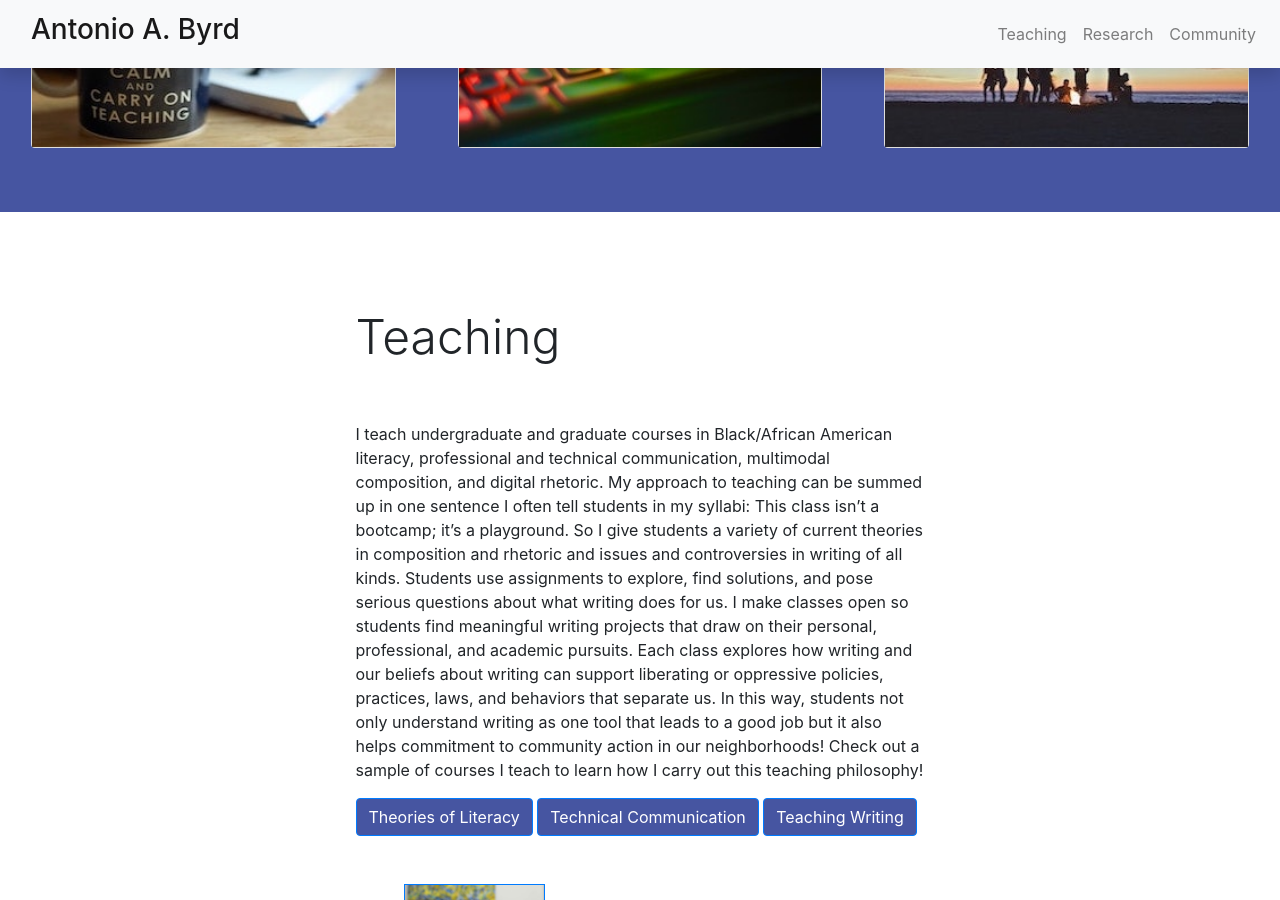
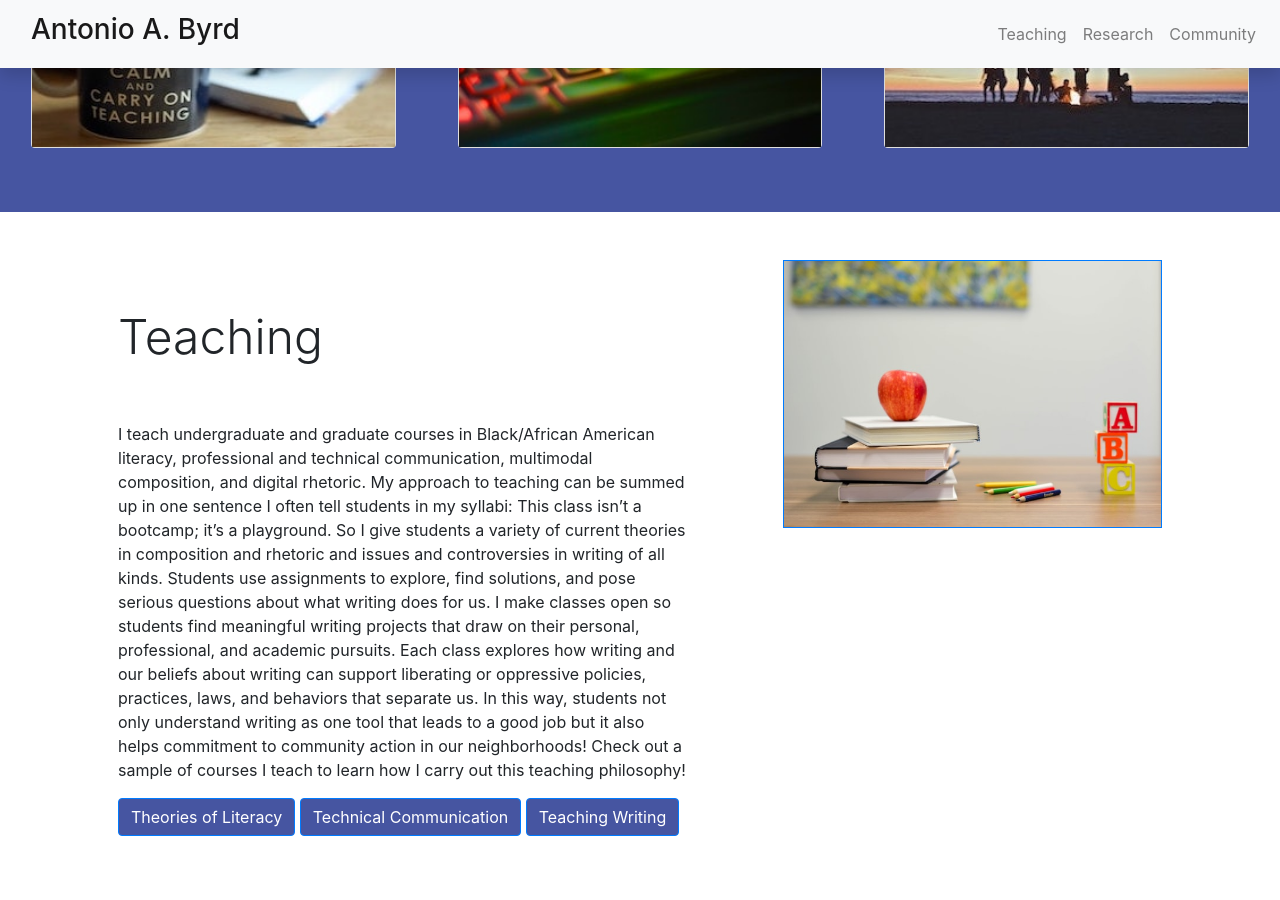
Before and after one commit to abyrd15/abyrd15.github.io, a Jekyll site: the page built from index.markdown, in a window 1280 px wide and 900 px high, scrolled down 1489 px. Built offline with Jekyll 4.4.1, drawn with Linux system fonts in a browser that asks for light colours; nearby versions of some CDN libraries.

Commit message:
Returned code to fix photo

```diff
--- a/_includes/home/section_teaching.html
+++ b/_includes/home/section_teaching.html
@@ -26,6 +26,7 @@
                           </div>
                         </div>
                     </div>
+
                     <div class="modal fade" id="technical_comm" tabindex="-1" aria-labelledby="exampleModalLabel" aria-hidden="true">
                         <div class="modal-dialog">
                           <div class="modal-content">
@@ -42,7 +43,8 @@
                           </div>
                         </div>
                     </div>
-                    <div class="modal fade" id="teaching_writing" tabindex="-1" aria-labelledby="exampleModalLabel" aria-hidden="true">
+
+                    <div class="modal fade" id="technical_comm" tabindex="-1" aria-labelledby="exampleModalLabel" aria-hidden="true">
                         <div class="modal-dialog">
                           <div class="modal-content">
                             <div class="modal-header">
@@ -58,6 +60,17 @@
                           </div>
                         </div>
                     </div>
+
+
+                          <div id="collapseThree" class="collapse" aria-labelledby="headingThree" data-parent="#accordionExample">
+                            <div class="accordion-body">
+                                In this graduate course, students explore issues of composition theory, history, research, and pedagogy related to social justice. Doing so recognizes that teaching writing in American universities is fraught with political and cultural implications that can have long-term consequences for all students, especially historical excluded people. The following questions guide the course: What is the purpose of a writing class? How do we best prepare students to write in, outside of and after college? Answers to these questions help students build or re-examine their relationship with composition and rhetoric, determine how writing teachers foster relationships with students, and how writing teachers design classrooms, online and in-person.
+                                <div class="p-4">
+                                    <a class="btn btn-primary btn-sm" href="https://docs.google.com/document/d/1tFsDNo3gKG3t7zXauyqzav839btERKcKtmkskwwX5JU/edit?usp=sharing" role="button">Read more!</a>
+                                </div>
+                            </div>
+                          </div>
+                </div>
                 <div class="col-sm-5 p-5">
                     <img class="img-fluid border border-primary border-5" src="assets/css/images/teachinApple.jpg" alt="Image of an apple sitting on a stack of books.">
                 </div>
```
